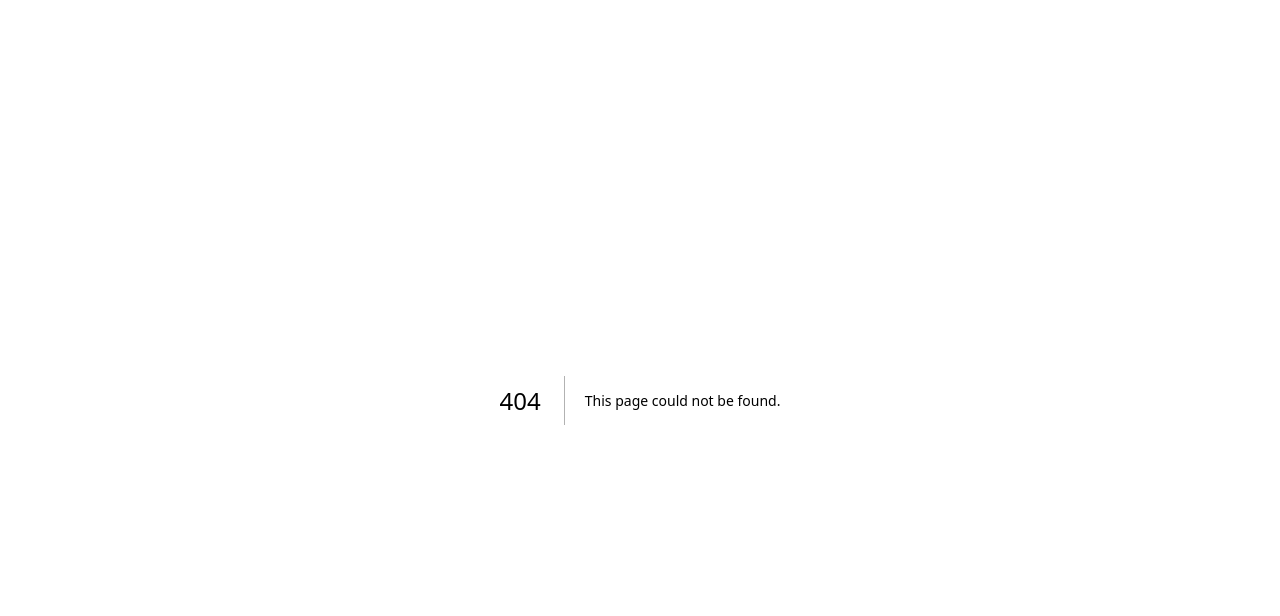
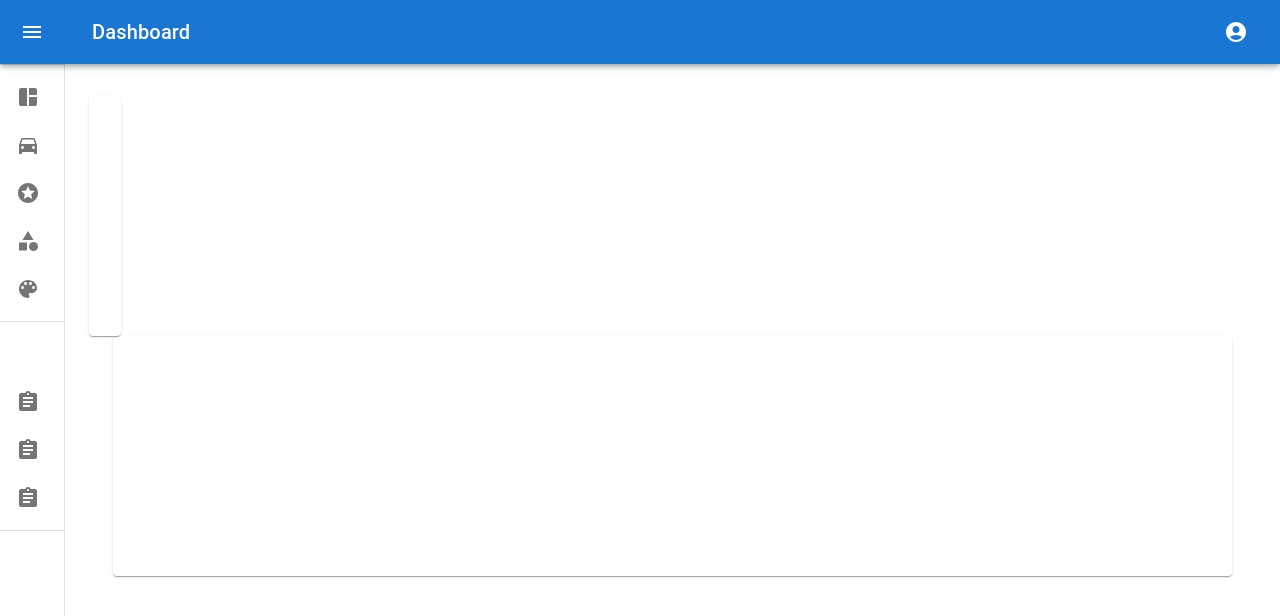
Before and after one commit to HazmiHazim/car-collection-app, a Next.js app in the folder web-app/: page /dashboard in a window 1280 px wide. Before the commit this address had no page. Shown: the top 616 px of the page. Built offline with nearby package versions, Linux system fonts and the light colour scheme.

Commit message:
Add dashboard and fix login

```diff
--- /dev/null
+++ b/web-app/src/pages/dashboard/components/navItems.tsx
@@ -0,0 +1,72 @@
+import { Fragment } from "react";
+import ListItemButton from "@mui/material/ListItemButton";
+import ListItemIcon from "@mui/material/ListItemIcon";
+import ListItemText from "@mui/material/ListItemText";
+import ListSubheader from "@mui/material/ListSubheader";
+import AssignmentIcon from "@mui/icons-material/Assignment";
+import SpaceDashboardIcon from "@mui/icons-material/SpaceDashboard";
+import DirectionsCarIcon from "@mui/icons-material/DirectionsCar";
+import CategoryIcon from "@mui/icons-material/Category";
+import StarsIcon from "@mui/icons-material/Stars";
+import ColorLensIcon from "@mui/icons-material/ColorLens";
+
+export const mainListItems = (
+  <Fragment>
+    <ListItemButton>
+      <ListItemIcon>
+        <SpaceDashboardIcon />
+      </ListItemIcon>
+      <ListItemText primary="Dashboard" />
+    </ListItemButton>
+    <ListItemButton>
+      <ListItemIcon>
+        <DirectionsCarIcon />
+      </ListItemIcon>
+      <ListItemText primary="Cars" />
+    </ListItemButton>
+    <ListItemButton>
+      <ListItemIcon>
+        <StarsIcon />
+      </ListItemIcon>
+      <ListItemText primary="Brands" />
+    </ListItemButton>
+    <ListItemButton>
+      <ListItemIcon>
+        <CategoryIcon />
+      </ListItemIcon>
+      <ListItemText primary="Categories" />
+    </ListItemButton>
+    <ListItemButton>
+      <ListItemIcon>
+        <ColorLensIcon />
+      </ListItemIcon>
+      <ListItemText primary="Colours" />
+    </ListItemButton>
+  </Fragment>
+);
+
+export const secondaryListItems = (
+  <Fragment>
+    <ListSubheader component="div" inset>
+      Saved reports
+    </ListSubheader>
+    <ListItemButton>
+      <ListItemIcon>
+        <AssignmentIcon />
+      </ListItemIcon>
+      <ListItemText primary="Current month" />
+    </ListItemButton>
+    <ListItemButton>
+      <ListItemIcon>
+        <AssignmentIcon />
+      </ListItemIcon>
+      <ListItemText primary="Last quarter" />
+    </ListItemButton>
+    <ListItemButton>
+      <ListItemIcon>
+        <AssignmentIcon />
+      </ListItemIcon>
+      <ListItemText primary="Year-end sale" />
+    </ListItemButton>
+  </Fragment>
+);
--- /dev/null
+++ b/web-app/src/pages/dashboard/index.tsx
@@ -0,0 +1,181 @@
+import { useState } from "react";
+import { styled, useTheme, Theme, CSSObject } from "@mui/material/styles";
+import Box from "@mui/material/Box";
+import MuiDrawer from "@mui/material/Drawer";
+import MuiAppBar, { AppBarProps as MuiAppBarProps } from "@mui/material/AppBar";
+import Toolbar from "@mui/material/Toolbar";
+import List from "@mui/material/List";
+import CssBaseline from "@mui/material/CssBaseline";
+import Typography from "@mui/material/Typography";
+import Divider from "@mui/material/Divider";
+import IconButton from "@mui/material/IconButton";
+import MenuIcon from "@mui/icons-material/Menu";
+import ChevronLeftIcon from "@mui/icons-material/ChevronLeft";
+import ChevronRightIcon from "@mui/icons-material/ChevronRight";
+import AccountCircleIcon from "@mui/icons-material/AccountCircle";
+import { mainListItems, secondaryListItems } from "./components/navItems";
+import { Container, Grid, Paper } from "@mui/material";
+
+const drawerWidth = 240;
+
+const openedMixin = (theme: Theme): CSSObject => ({
+  width: drawerWidth,
+  transition: theme.transitions.create("width", {
+    easing: theme.transitions.easing.sharp,
+    duration: theme.transitions.duration.enteringScreen,
+  }),
+  overflowX: "hidden",
+});
+
+const closedMixin = (theme: Theme): CSSObject => ({
+  transition: theme.transitions.create("width", {
+    easing: theme.transitions.easing.sharp,
+    duration: theme.transitions.duration.leavingScreen,
+  }),
+  overflowX: "hidden",
+  width: `calc(${theme.spacing(7)} + 1px)`,
+  [theme.breakpoints.up("sm")]: {
+    width: `calc(${theme.spacing(8)} + 1px)`,
+  },
+});
+
+const DrawerHeader = styled("div")(({ theme }) => ({
+  display: "flex",
+  alignItems: "center",
+  justifyContent: "flex-end",
+  padding: theme.spacing(0, 1),
+  // necessary for content to be below app bar
+  ...theme.mixins.toolbar,
+}));
+
+interface AppBarProps extends MuiAppBarProps {
+  open?: boolean;
+}
+
+const AppBar = styled(MuiAppBar, {
+  shouldForwardProp: (prop) => prop !== "open",
+})<AppBarProps>(({ theme, open }) => ({
+  zIndex: theme.zIndex.drawer + 1,
+  transition: theme.transitions.create(["width", "margin"], {
+    easing: theme.transitions.easing.sharp,
+    duration: theme.transitions.duration.leavingScreen,
+  }),
+  ...(open && {
+    marginLeft: drawerWidth,
+    width: `calc(100% - ${drawerWidth}px)`,
+    transition: theme.transitions.create(["width", "margin"], {
+      easing: theme.transitions.easing.sharp,
+      duration: theme.transitions.duration.enteringScreen,
+    }),
+  }),
+}));
+
+const Drawer = styled(MuiDrawer, {
+  shouldForwardProp: (prop) => prop !== "open",
+})(({ theme, open }) => ({
+  width: drawerWidth,
+  flexShrink: 0,
+  whiteSpace: "nowrap",
+  boxSizing: "border-box",
+  ...(open && {
+    ...openedMixin(theme),
+    "& .MuiDrawer-paper": openedMixin(theme),
+  }),
+  ...(!open && {
+    ...closedMixin(theme),
+    "& .MuiDrawer-paper": closedMixin(theme),
+  }),
+}));
+
+export default function SideNav() {
+  const theme = useTheme();
+  const [open, setOpen] = useState(false);
+
+  const handleDrawerOpen = () => {
+    setOpen(true);
+  };
+
+  const handleDrawerClose = () => {
+    setOpen(false);
+  };
+
+  return (
+    <Box sx={{ display: "flex" }}>
+      <CssBaseline />
+      <AppBar position="fixed" open={open}>
+        <Toolbar>
+          <IconButton
+            color="inherit"
+            aria-label="open drawer"
+            onClick={handleDrawerOpen}
+            edge="start"
+            sx={{
+              marginRight: 5,
+              ...(open && { display: "none" }),
+            }}
+          >
+            <MenuIcon />
+          </IconButton>
+          <Typography
+            component="h1"
+            variant="h6"
+            color="inherit"
+            noWrap
+            sx={{ flexGrow: 1 }}
+          >
+            Dashboard
+          </Typography>
+          <IconButton color="inherit">
+            <AccountCircleIcon />
+          </IconButton>
+        </Toolbar>
+      </AppBar>
+      <Drawer variant="permanent" open={open}>
+        <DrawerHeader>
+          <IconButton onClick={handleDrawerClose}>
+            {theme.direction === "rtl" ? (
+              <ChevronRightIcon />
+            ) : (
+              <ChevronLeftIcon />
+            )}
+          </IconButton>
+        </DrawerHeader>
+        <Divider />
+        <List component="nav">
+          {mainListItems}
+          <Divider sx={{ my: 1 }} />
+          {secondaryListItems}
+        </List>
+        <Divider />
+      </Drawer>
+      <Box
+        component="main"
+        sx={{ flexGrow: 1, p: 3, minHeight: "100vh", overflow: "auto" }}
+      >
+        <Toolbar />
+        <Container maxWidth="lg" sx={{ mt: 4, mb: 4 }}>
+          <Grid container spacing={3}>
+            <Paper
+              sx={{
+                p: 2,
+                display: "flex",
+                flexDirection: "column",
+                height: 240,
+              }}
+            ></Paper>
+          </Grid>
+          <Grid item xs={12} md={4} lg={3}>
+            <Paper
+              sx={{
+                p: 2,
+                display: "flex",
+                flexDirection: "column",
+                height: 240,
+              }}
+            ></Paper>
+          </Grid>
+        </Container>
+      </Box>
+    </Box>
+  );
+}
--- a/web-app/src/pages/index.tsx
+++ b/web-app/src/pages/index.tsx
@@ -54,8 +54,7 @@
     });
 
     if (response.ok) {
-      console.log("Login Successful");
-      // router.push('/dashboard')
+      router.push('/dashboard')
     } else {
       console.log("Error: ", response.text)
     }
```
